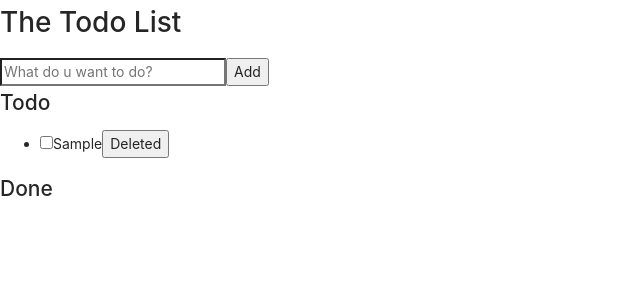
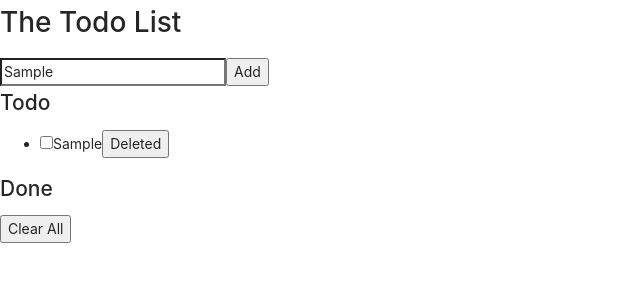
Before and after one commit to PanatchakornKt/Nextjs-Todolist, a Next.js app: page / in a window 1280 px wide. Both pictures are taken after typing "Sample" into the empty fields and a click on the button "Add". Shown: the top 300 px of the page, without its empty margins (0-640 px from the left). Built offline with nearby package versions, Linux system fonts and the light colour scheme.

Commit message:
done round1

```diff
--- a/src/components/AtomsState.ts
+++ b/src/components/AtomsState.ts
@@ -1,7 +1,6 @@
 import { atom } from "recoil";
 
-const todosState = atom({
+export const todosState = atom({
   key: "todosState",
   default: [],
 });
-export { todosState };
--- a/src/components/DisplayTodo.tsx
+++ b/src/components/DisplayTodo.tsx
@@ -1,45 +1,31 @@
 import React, { useState } from "react";
-//import { useRecoilState } from "recoil";
-//import { todosState } from "@/components/AtomsState";
+import { useRecoilState } from "recoil";
+import { todosState } from "@/components/AtomsState";
 import Header from "@/components/Header";
 import TodoInput from "@/components/TodoInput";
 import TodoList from "@/components/TodoList";
 import DoneList from "@/components/DoneList";
 
-export interface ITodo {
-  id: string;
-  content: string;
-  isDone: boolean;
-}
+const DisplayTodo: React.FC = () => {
 
-export class Todo implements ITodo {
-  id: string;
-  content: string;
-  isDone: boolean;
+  const [todos, setTodos] = useRecoilState(todosState);
 
-  constructor(content: string = "", isDone: boolean = false) {
-    this.id = Math.random() * 1000;
-    this.content = content;
-    this.isDone = isDone;
-  }
-}
-
-const DisplayTodo: React.FC = () => {
-  const [todos, setTodos] = useState([]);
-  //const [todos, setTodos] = useRecoilState(todosState);
-
-  const addTodo = (todo: Todo) => {
-    setTodos([todo, ...todos]);
+  const addTodo = (todo: string) => {
+    const id = Math.random() * 1000;
+    const data = {
+      id,
+      isDone: false,
+      content: todo,
+    };
+    setTodos([data, ...todos]);
   };
 
   return (
     <>
       <Header />
       <TodoInput addTodo={addTodo} />
-      <TodoList setTodos={setTodos} todos={todos} />
-      <DoneList setTodos={setTodos} todos={todos} />
-      {/* <TodoList />
-      <DoneList /> */}
+      <TodoList />
+      <DoneList />
     </>
   );
 };
--- a/src/components/DoneList.tsx
+++ b/src/components/DoneList.tsx
@@ -1,22 +1,24 @@
 import React from "react";
-// import { useRecoilValue } from "recoil";
-// import { todosState } from "@/components/AtomsState";
+import { useRecoilState } from "recoil";
+import { todosState } from "@/components/AtomsState";
 import { Todo } from "@/components/DisplayTodo";
 
-interface DoneListProps {
-  todos: Todo[];
-}
+const DoneList = () => {
+  const [todos, setTodos] = useRecoilState(todosState);
 
-const DoneList: React.FC<DoneListProps> = ({ todos }) => {
-  //const todos = useRecoilValue(todosState);
   const todosDone = todos.filter((todo) => {
     return todo.isDone;
   });
+
+  const handleClearAll = () => {
+    setTodos([]);
+  };
 
   return (
     <>
       <div>
         <h2>Done</h2>
+        <button onClick={() => handleClearAll()}>Clear All</button>
         <ul>
           {todosDone.map((todo) => {
             return (
--- a/src/components/TodoInput.tsx
+++ b/src/components/TodoInput.tsx
@@ -1,23 +1,20 @@
 import React, { useState } from "react";
-import { Todo } from "@/components/DisplayTodo";
 
 interface TodoInputProps {
   addTodo: string;
 }
 
 const TodoInput: React.FC<TodoInputProps> = ({ addTodo }) => {
-  const todoObj: Todo = new Todo();
-  const [todo, setTodo] = useState(todoObj);
+  const [todo, setTodo] = useState("");
 
-  const HandleTodoChange = (e: React.ChangeEvent<HTMLInputElement>) => {
-    setTodo({ ...todo, content: e.target.value });
+  const onInputChange = (e: React.ChangeEvent<HTMLInputElement>) => {
+    setTodo(e.target.value);
   };
 
-  const onSubmitTodo = (e: string) => {
+  const onSubmitTodo = (e: TodoInputProps) => {
     e.preventDefault();
     console.log("todo: ", todo);
     addTodo(todo);
-    setTodo(todoObj);
   };
 
   return (
@@ -25,10 +22,10 @@ const TodoInput: React.FC<TodoInputProps> = ({ addTodo }) => {
       <from>
         <input
           type="text"
-          name="todo"
-          value={todo.content}
+          value={todo}
           placeholder="What do u want to do?"
-          onChange={HandleTodoChange}
+          onChange={onInputChange}
+          required
         />
         <button type="submit" onClick={onSubmitTodo}>
           Add
--- a/src/components/TodoList.tsx
+++ b/src/components/TodoList.tsx
@@ -1,29 +1,36 @@
 import React from "react";
-//import { useRecoilValue } from "recoil";
-//import { todosState } from "@/components/AtomsState";
+import { useRecoilState } from "recoil";
+import { todosState } from "@/components/AtomsState";
 import { Todo } from "@/components/DisplayTodo";
+import { TodoProps } from "@/components/Types";
 
-interface TodoListProps {
-  todos: Todo[];
-  setTodos: string;
-}
-
-const TodoList: React.FC<TodoListProps> = ({ todos, setTodos }) => {
-  //const todos = useRecoilValue(todosState);
+const TodoList = () => {
+  const [todos, setTodos] = useRecoilState(todosState);
 
   const todosInProgress = todos.filter((todo) => {
     return !todo.isDone;
   });
 
-  const onDelete = (id: string) => {
-    console.log("delter");
-    //setTodos(todosInProgress.filter((todo) => todo.id !== id));
+  const handleDelete = (todo: TodoProps) => {
+    if (todos.length > 0) {
+      setTodos(todos.filter((item) => item.id !== todo.id));
+    }
   };
 
-  const updateCheckedItem = (todo: Todo) => {
-    todo.isDone = !todo.isDone;
-    todos[todo.id] = todo;
-    setTodos([...todos]);
+  const updateCheckedItem = (todo: TodoProps) => {
+    if (todos.length > 0) {
+      setTodos(
+        todos.map((item) => {
+          if (item.id === todo.id) {
+            return {
+              ...item,
+              isDone: !item.isDone,
+            };
+          }
+          return item;
+        })
+      );
+    }
   };
 
   return (
@@ -37,12 +44,19 @@ const TodoList: React.FC<TodoListProps> = ({ todos, setTodos }) => {
                 <input
                   type="checkbox"
                   defaultChecked={todo.isDone}
-                  onChange={(e) => {
+                  onClick={() => {
                     updateCheckedItem(todo);
                   }}
                 />
+
                 {todo.content}
-                <button onClick={onDelete}>Deleted</button>
+                <button
+                  onClick={() => {
+                    handleDelete(todo);
+                  }}
+                >
+                  Deleted
+                </button>
               </li>
             );
           })}
--- /dev/null
+++ b/src/components/Types.ts
@@ -0,0 +1,5 @@
+export interface TodoProps {
+  id: number;
+  isDone: boolean;
+  content: string;
+}
```
